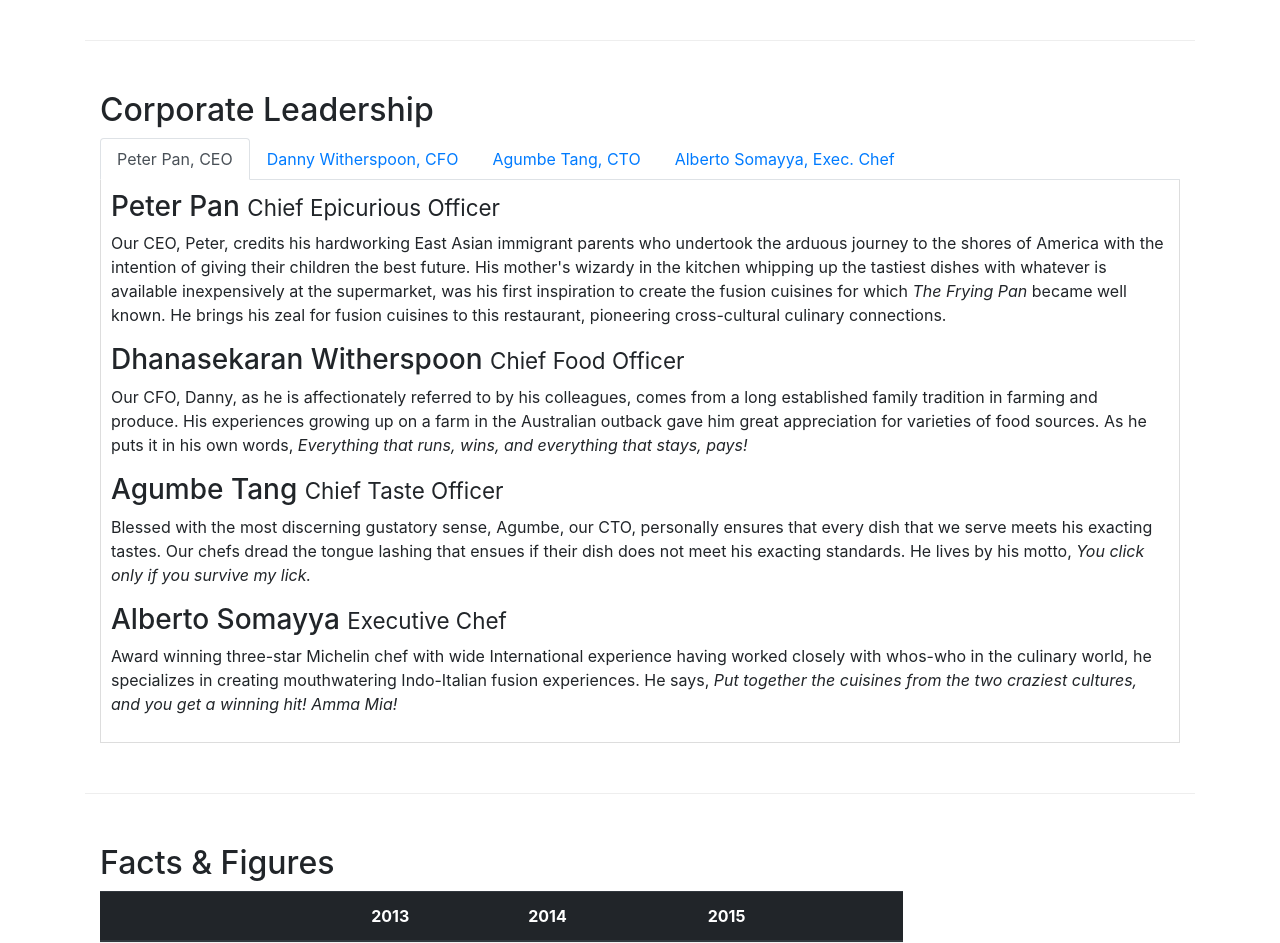
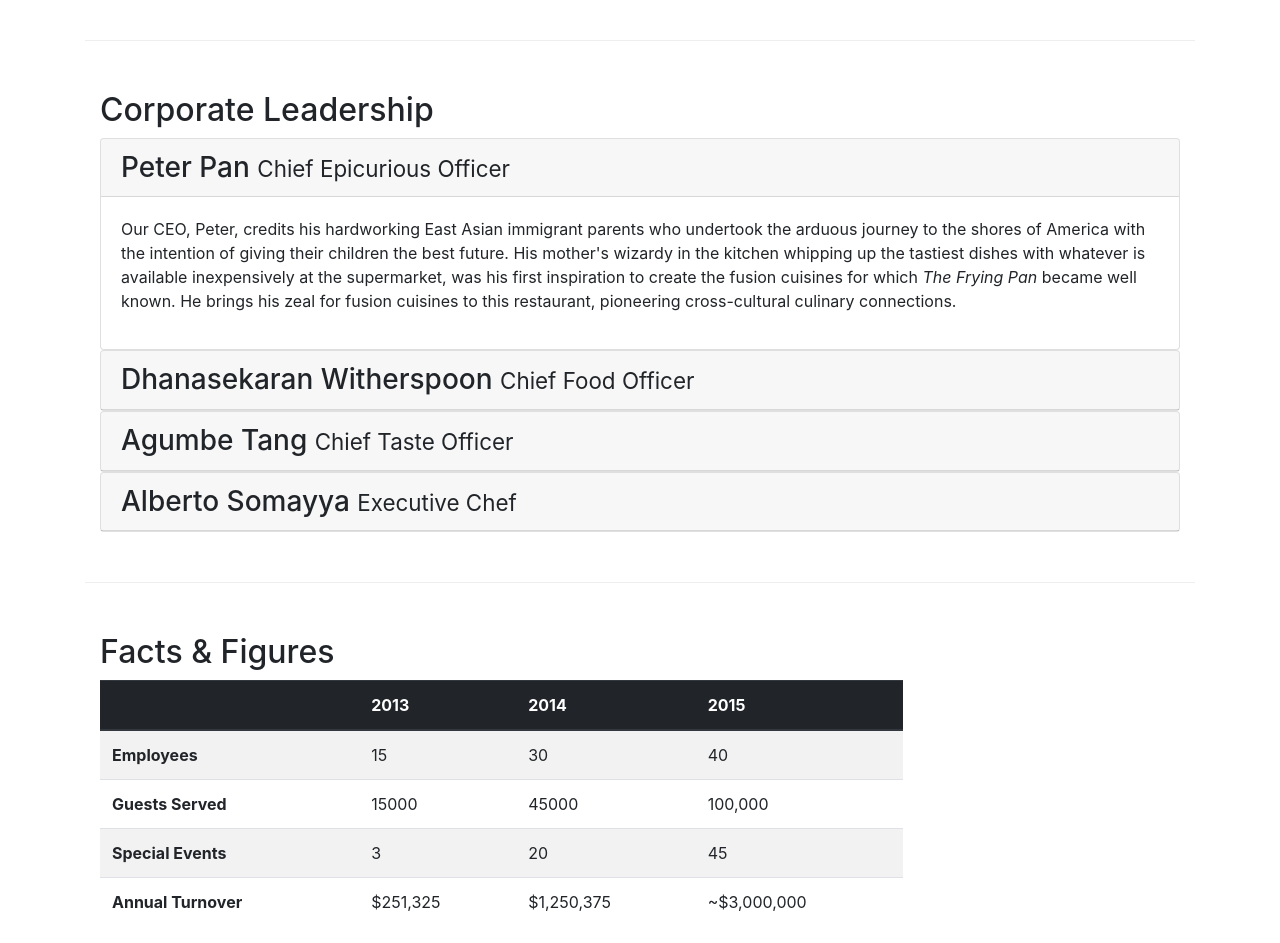
Before and after one commit to solangejmendes/Bootstrap4, a website: page aboutus.html in a window 1280 px wide. Shown: the part 1200-2143 px from the top of the page. Drawn offline with nearby package versions, Linux system fonts and the light colour scheme.

Commit message:
Accordion

```diff
--- a/aboutus.html
+++ b/aboutus.html
@@ -98,7 +98,8 @@
             <div class="col-12">
                 <h2>Corporate Leadership</h2>
 
-                <ul class="nav nav-tabs">
+                <!--Tab navigation-->
+                <!--<ul class="nav nav-tabs">
                     <li class="nav-item">
                         <a class="nav-link active" href="#peter"
                         role="tab" data-toggle="tab">Peter Pan, CEO</a>
@@ -139,7 +140,73 @@
                         <p class="d-none d-sm-block">Award winning three-star Michelin chef with wide International experience having worked closely with whos-who in the culinary world, he specializes in creating mouthwatering Indo-Italian fusion experiences. He says, <em>Put together the cuisines from the two craziest cultures, and you get a winning hit! Amma Mia!</em></p>
                     </div>
 
+                </div>-->
+
+                <!--Accordion-->
+                <div id="accordion">
+
+                    <div class="card">
+                        <div class="card-header" role="tab" id="peterhead">
+                        <h3 class="mb-0">
+                            <a data-toggle="collapse" data-target="#peter">
+                            Peter Pan <small>Chief Epicurious Officer</small>
+                            </a>
+                        </h3>
+                        </div>
+                        <div class="collapse show" id="peter" data-parent="#accordion">
+                            <div class="card-body">
+                                <p class="d-none d-sm-block">Our CEO, Peter, credits his hardworking East Asian immigrant parents who undertook the arduous journey to the shores of America with the intention of giving their children the best future. His mother's wizardy in the kitchen whipping up the tastiest dishes with whatever is available inexpensively at the supermarket, was his first inspiration to create the fusion cuisines for which <em>The Frying Pan</em> became well known. He brings his zeal for fusion cuisines to this restaurant, pioneering cross-cultural culinary connections.</p>
+                            </div>
+                        </div>
+                    </div>
+
+                    <div class="card">
+                            <div class="card-header" role="tab" id="dannyhead">
+                            <h3 class="mb-0">
+                                <a class="collapsed" data-toggle="collapse" data-target="#danny">
+                                Dhanasekaran Witherspoon <small>Chief Food Officer</small>
+                                </a>
+                            </h3>
+                        </div>
+                        <div class="collapse" id="danny" data-parent="#accordion">
+                            <div class="card-body">
+                                <p class="d-none d-sm-block">Our CFO, Danny, as he is affectionately referred to by his colleagues, comes from a long established family tradition in farming and produce. His experiences growing up on a farm in the Australian outback gave him great appreciation for varieties of food sources. As he puts it in his own words, <em>Everything that runs, wins, and everything that stays, pays!</em></p>
+                            </div>
+                        </div>
+                    </div>
+
+                    <div class="card">
+                            <div class="card-header" role="tab" id="agumbehead">
+                            <h3 class="mb-0">
+                                <a class="collapsed" data-toggle="collapse" data-target="#agumbe">
+                                Agumbe Tang <small>Chief Taste Officer</small>
+                                </a>
+                            </h3>
+                        </div>
+                        <div class="collapse" id="agumbe" data-parent="#accordion">
+                            <div class="card-body">
+                                <p class="d-none d-sm-block">Blessed with the most discerning gustatory sense, Agumbe, our CTO, personally ensures that every dish that we serve meets his exacting tastes. Our chefs dread the tongue lashing that ensues if their dish does not meet his exacting standards. He lives by his motto, <em>You click only if you survive my lick.</em></p>
+                            </div>
+                        </div>
+                    </div>
+
+                    <div class="card">
+                            <div class="card-header" role="tab" id="albertohead">
+                            <h3 class="mb-0">
+                                <a class="collapsed" data-toggle="collapse" data-target="#alberto">
+                                Alberto Somayya <small>Executive Chef</small>
+                                </a>
+                            </h3>
+                        </div>
+                        <div class="collapse" id="alberto" data-parent="#accordion">
+                            <div class="card-body">
+                                <p class="d-none d-sm-block">Award winning three-star Michelin chef with wide International experience having worked closely with whos-who in the culinary world, he specializes in creating mouthwatering Indo-Italian fusion experiences. He says, <em>Put together the cuisines from the two craziest cultures, and you get a winning hit! Amma Mia!</em></p>
+                            </div>
+                        </div>
+                    </div>
+
                 </div>
+
             </div>
         </div>
 
```
